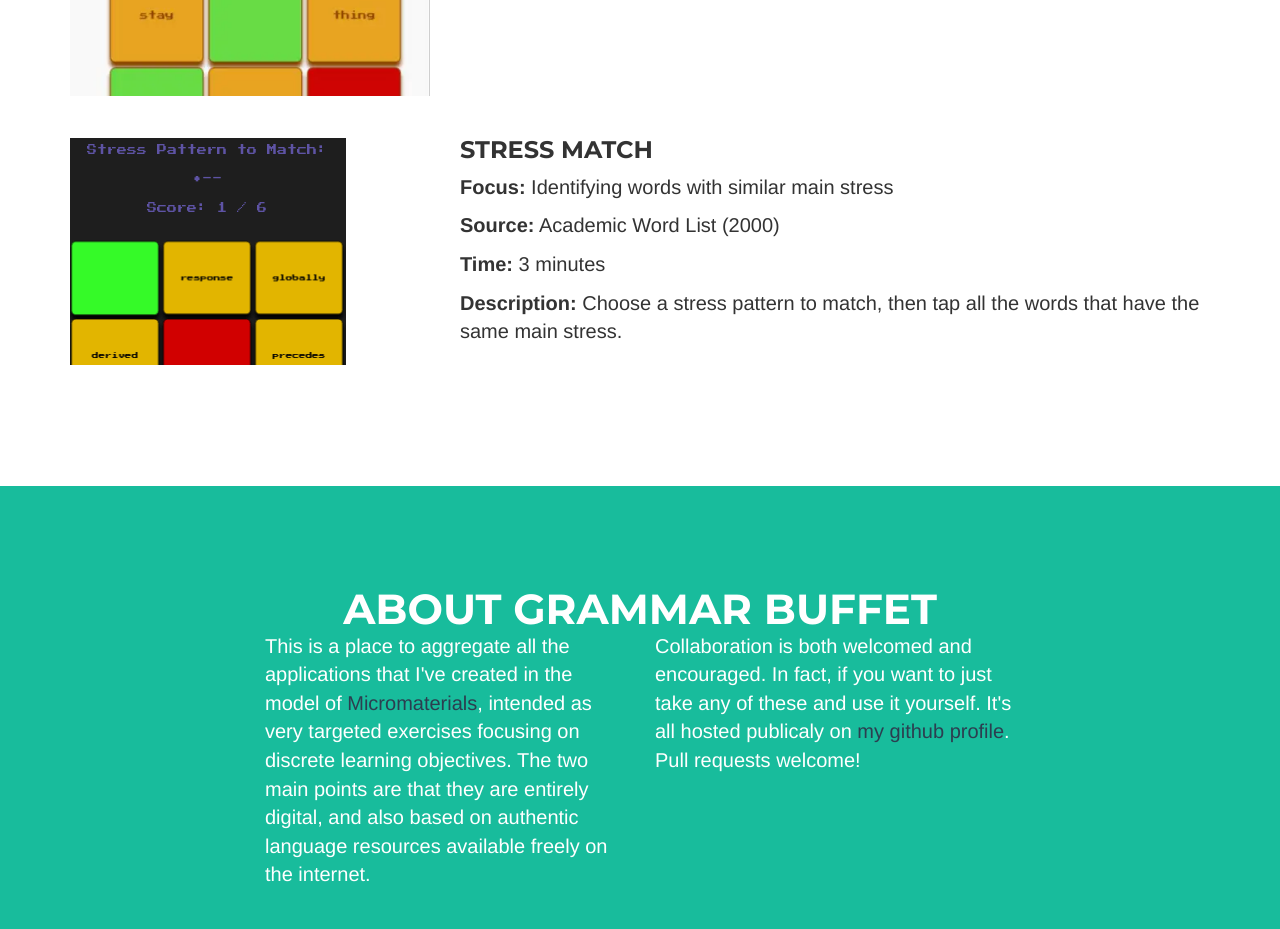
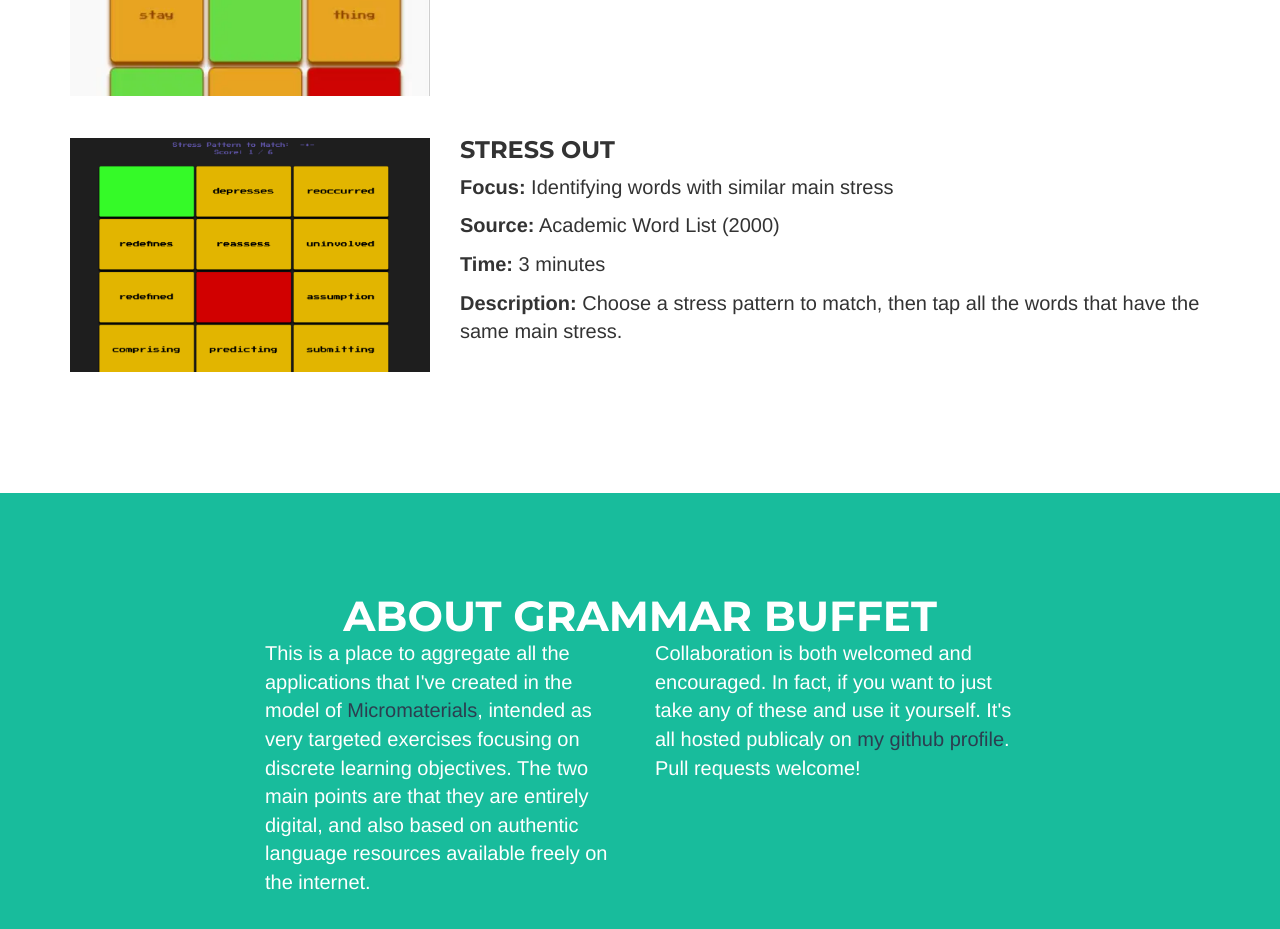
Before and after one commit to lpmi-13/grammarbuffet, a plain HTML site: page index.html in a window 1280 px wide. Shown: the part 1460-2389 px from the top of the page. Drawn offline with nearby package versions, Linux system fonts and the light colour scheme.

Commit message:
use better image for screenshot

```diff
--- a/index.html
+++ b/index.html
@@ -174,12 +174,12 @@
             <div class="row portfolio-item">
                 <div class="col-sm-4 screenshot">
                     <a aria-label="the stress matching application" href="/stress-game/" class="portfolio-link">
-                      <img src="static/images/stress-game-logo.png" class="img-responsive" alt="stress game logo">
+                      <img src="static/images/stress-out-screenshot.png" class="img-responsive" alt="stress out screenshot">
                     </a>
                 </div>
                 <div class="col-sm-8">
                     <div>
-                        <h3>Stress Match</h3>
+                        <h3>Stress Out</h3>
                     </div>
                     <p><strong>Focus:</strong> Identifying words with similar main stress</p>
                     <p><strong>Source:</strong> Academic Word List (2000)</p>
```
Also changed, not shown: static/images/stress-out-screenshot.png (added).
